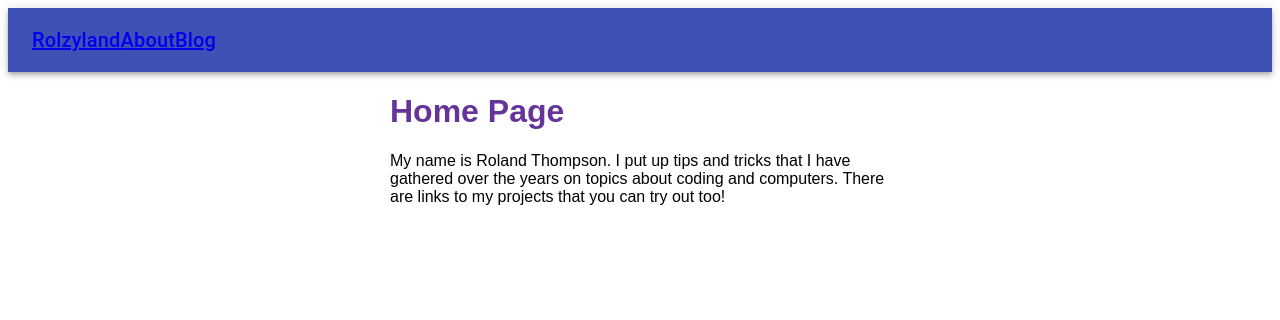
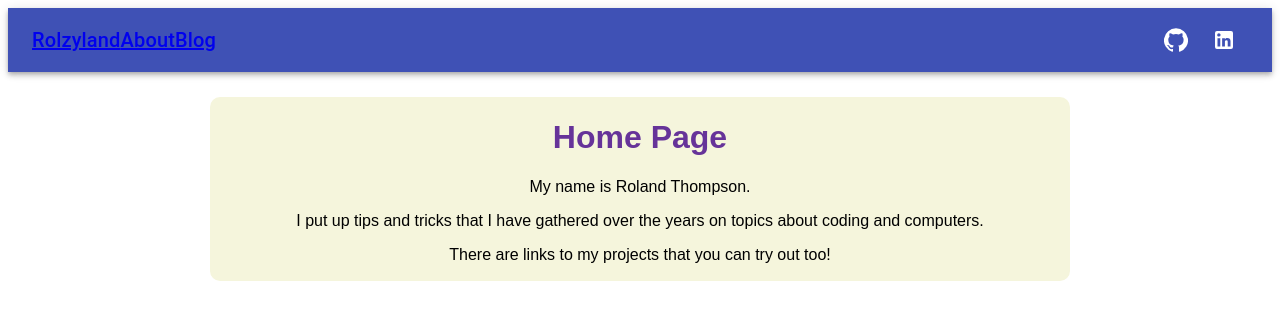
Before and after one commit to rolzy/rolzy.com, a Gatsby site: page / in a window 1280 px wide. Built offline with nearby package versions, Linux system fonts and the light colour scheme; Gatsby itself is replaced by a stand-in of ours.

Commit message:
Add icons to top bar

```diff
--- a/src/components/layout.js
+++ b/src/components/layout.js
@@ -5,13 +5,12 @@ import Toolbar from '@material-ui/core/Toolbar';
 import Typography from '@material-ui/core/Typography';
 import Button from '@material-ui/core/Button';
 import IconButton from '@material-ui/core/IconButton';
-import MenuIcon from '@material-ui/icons/Menu';
+import GitHubIcon from '@material-ui/icons/GitHub';
+import LinkedInIcon from '@material-ui/icons/LinkedIn';
 import {
   root,
-  container,
+  content,
   heading,
-  navLinks,
-  navLinkItem,
   navLinkText,
   siteTitle,
 } from './layout.module.css'
@@ -26,6 +25,7 @@ const Layout = ({ pageTitle, children }) => {
       }
     }
   `)
+
 
   return (
     <main className={root}>
@@ -43,12 +43,20 @@ const Layout = ({ pageTitle, children }) => {
           <Typography variant="h6">
             <Link to="/about" className={navLinkText}>About</Link>
           </Typography>
-          <Typography variant="h6">
+          <Typography variant="h6" style={{ flex: 1 }}>
             <Link to="/blog" className={navLinkText}>Blog</Link>
           </Typography>
+          <div>
+            <IconButton onClick={() => { window.open('https://github.com/rolzy', '_blank') }} color="inherit" aria-controls="menu-appbar">
+              <GitHubIcon />
+            </IconButton>
+            <IconButton onClick={() => { window.open('https://www.linkedin.com/in/roland-thompson-404b24148/', '_blank') }} color="inherit">
+              <LinkedInIcon />
+            </IconButton>
+          </div>
         </Toolbar>
       </AppBar>
-      <div className={container}>
+      <div className={content}>
         <h1 className={heading}>{pageTitle}</h1>
         {children}
       </div>
--- a/src/components/layout.module.css
+++ b/src/components/layout.module.css
@@ -4,9 +4,14 @@
   flex-grow: 1;
 }
 
-.container {
-  max-width: 500px;
+.content {
+  max-width: 800px;
   margin: auto;
+  background-color: #f5f5dc;
+  margin-top: 25px;
+  padding: 1px 30px;
+  border-radius: 10px;
+  text-align: center;
 }
 
 .heading {
--- a/src/pages/index.js
+++ b/src/pages/index.js
@@ -130,9 +130,12 @@ const links = [
 const IndexPage = () => {
   return (
     <Layout pageTitle="Home Page">
-      <p>My name is Roland Thompson.  I put up tips and tricks that I have
-    gathered over the years on topics about coding and computers. There are
-    links to my projects that you can try out too!</p>
+      <p>My name is Roland Thompson.</p>
+
+      <p>I put up tips and tricks that I have gathered over the years on topics about coding and computers.</p>
+
+      <p>There are
+      links to my projects that you can try out too!</p>
     </Layout>
   )
 }
```
